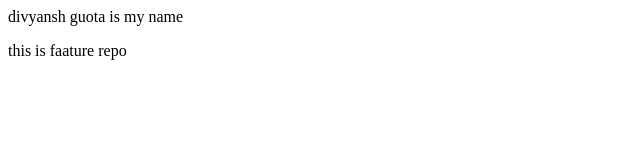
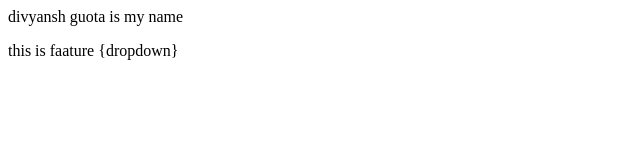
Before and after one commit to Divyansh-Gupta123/localRepo, a plain HTML site: page LocalRepo/index.html in a window 1280 px wide. Shown: the full height of the page, 0-640 px from the left. Drawn offline with Linux system fonts and the light colour scheme.

Commit message:
dropdown

```diff
--- a/LocalRepo/index.html
+++ b/LocalRepo/index.html
@@ -1,2 +1,2 @@
 <p>divyansh guota is my name </p>
-<p>this is faature repo</p>
+<p>this is faature {dropdown}</p>
```
